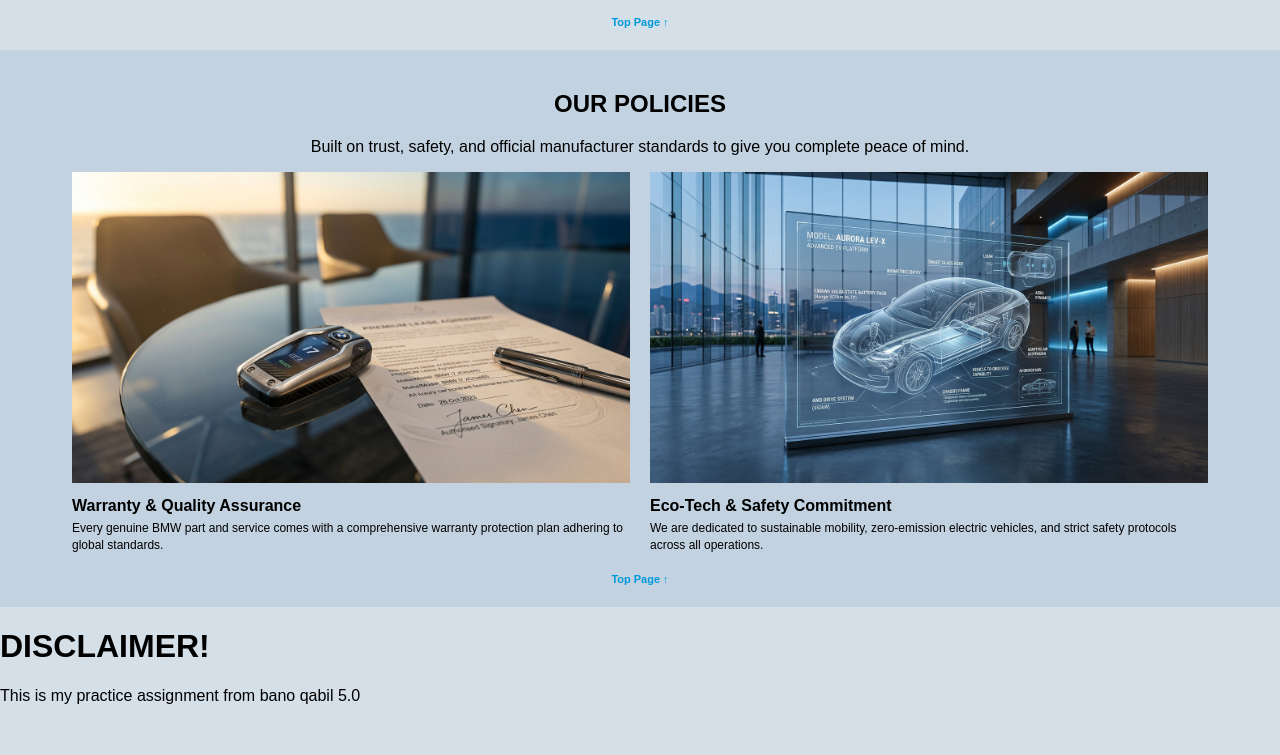
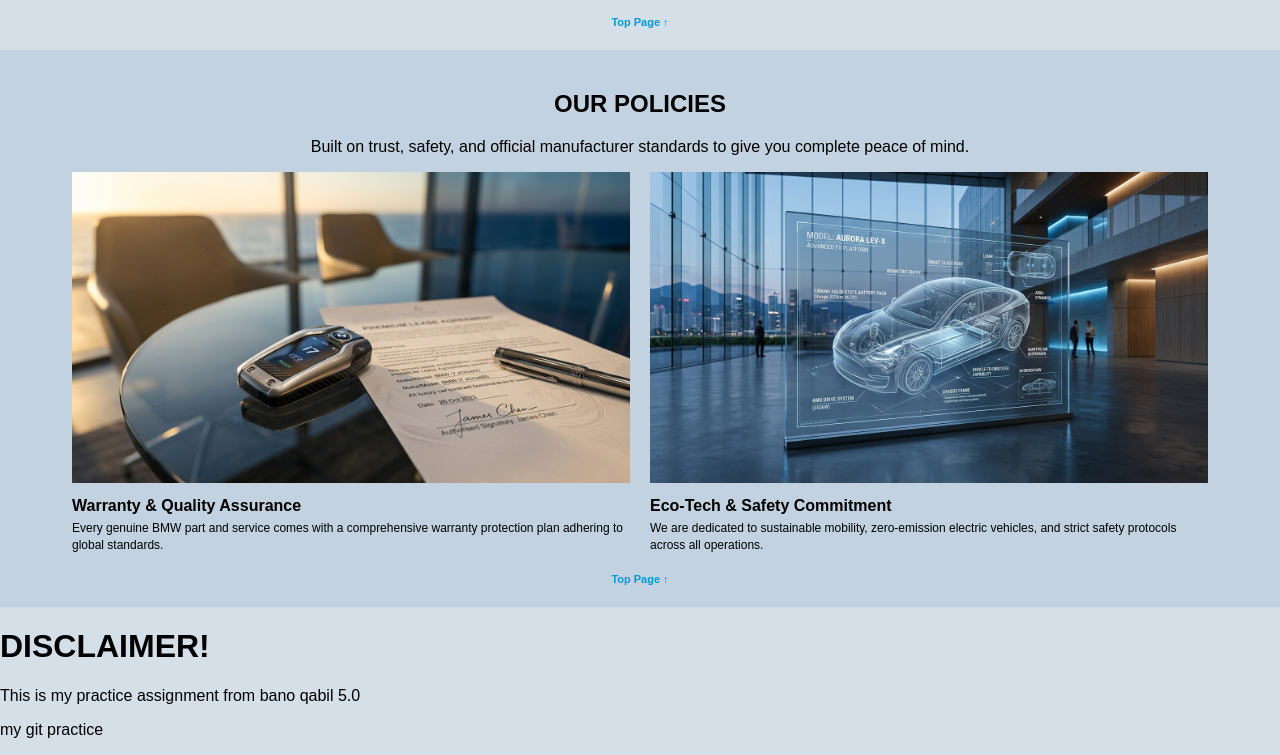
Before and after one commit to Mrhacker66423/Git-Practice, a plain HTML site: page index.html in a window 1280 px wide. Shown: the part 1255-2010 px from the top of the page. Before the commit the page ends 1976 px from the top, so only its background shows below. Drawn offline with Linux system fonts and the light colour scheme.

Commit message:
git practice

```diff
--- a/index.html
+++ b/index.html
@@ -85,6 +85,7 @@
     </div>
     <H1>DISCLAIMER!</H1>
     <p>This is my practice assignment from bano qabil 5.0</p>
+    <p>my git practice</p>
 
 </body>
 
```
